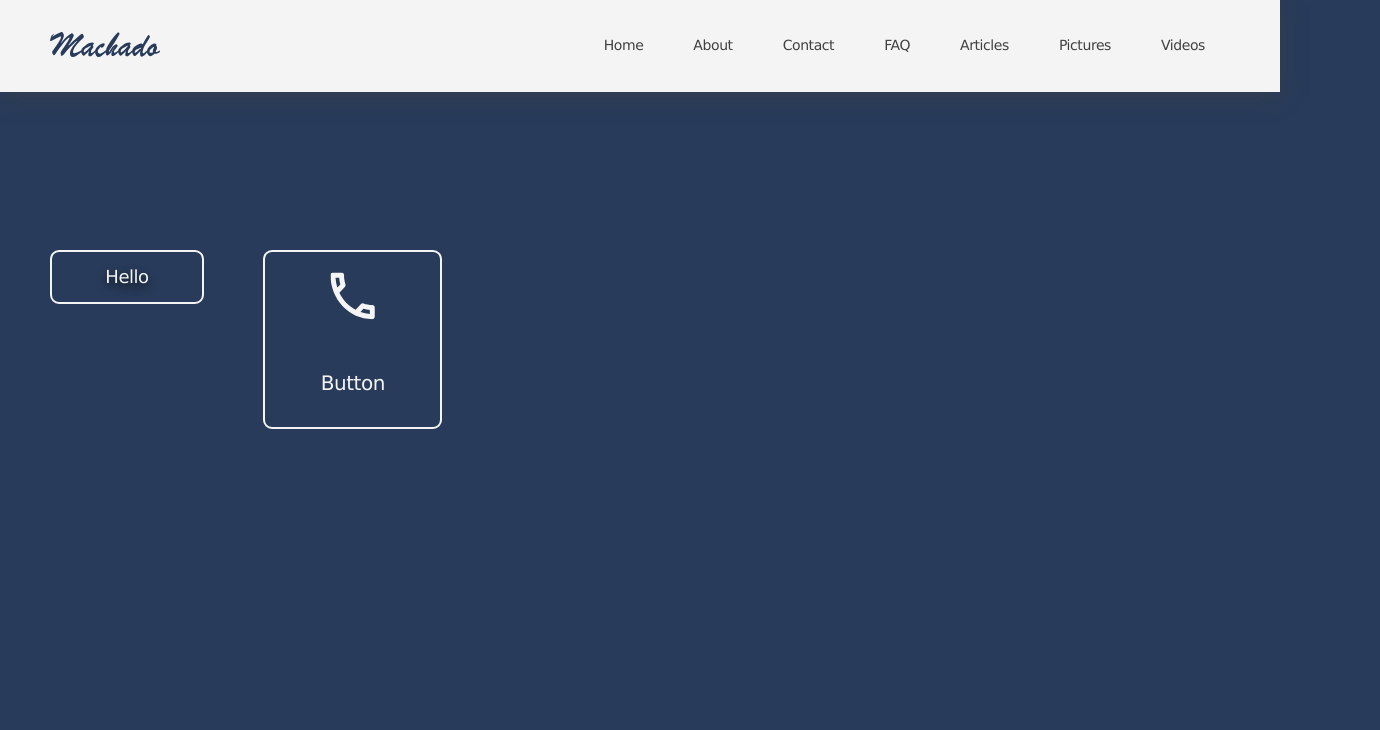
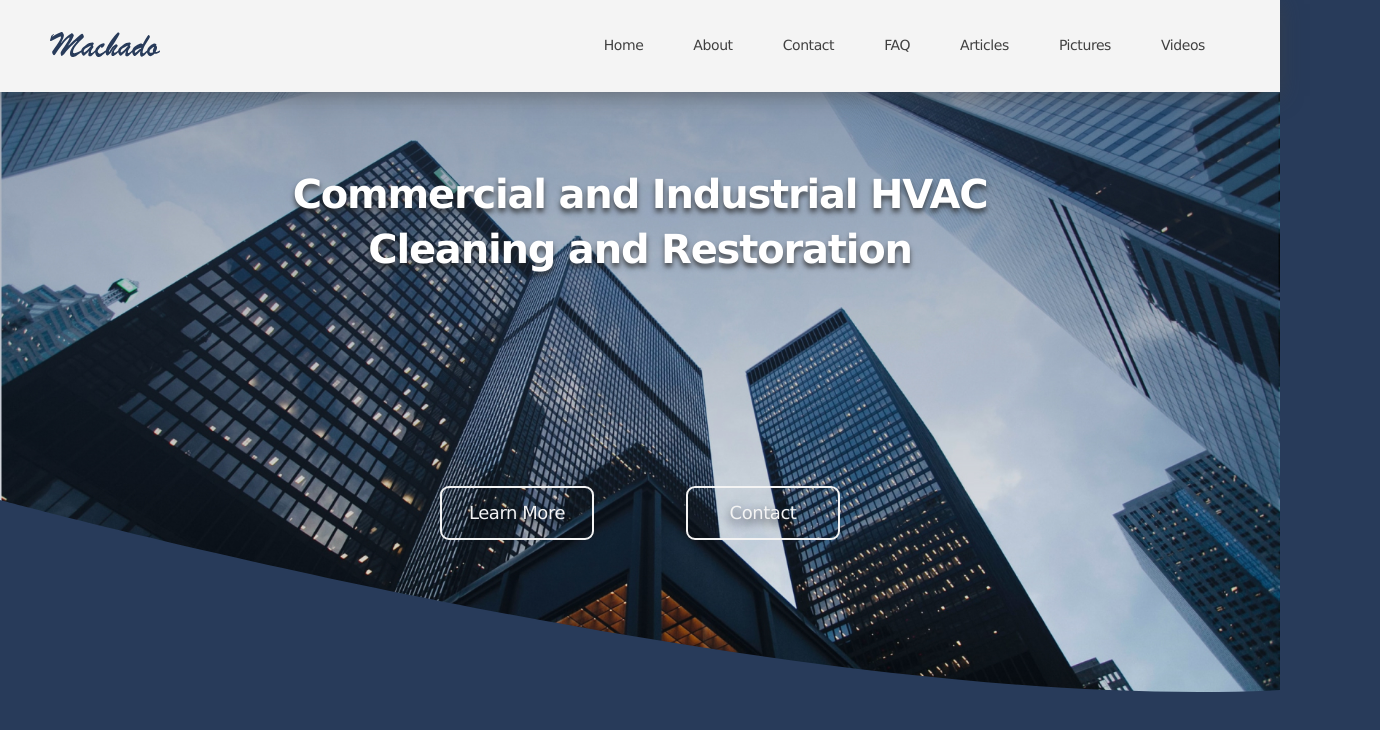
Before and after one commit to jamesaluna/Machado-Air, a React (Create React App) app: page / in a window 1280 px wide. Shown: the top 730 px of the page, 1380 px wide, since content can reach past the window. Built offline with nearby package versions, Linux system fonts and the light colour scheme.

Commit message:
Updated curent view

```diff
--- a/src/App.js
+++ b/src/App.js
@@ -3,7 +3,8 @@ import logo from './logo.svg';
 import {
   BorderButton,
   ContactButton,
-  Header
+  Header,
+  MainPage
 } from './Components';
 import './App.css';
 
@@ -24,10 +25,7 @@ function App() {
   return (
     <div>
       <Header />
-      <div style={componentDisplay}>
-        <BorderButton name='Hello'/>
-        <ContactButton text='Button' iconName='phone'/>
-      </div>
+      <MainPage type='commercial' image="url('Backgrounds/PhYq704ffdA.jpg')" title='Commercial and Industrial HVAC Cleaning and Restoration'/>
     </div>
   );
 }
```
